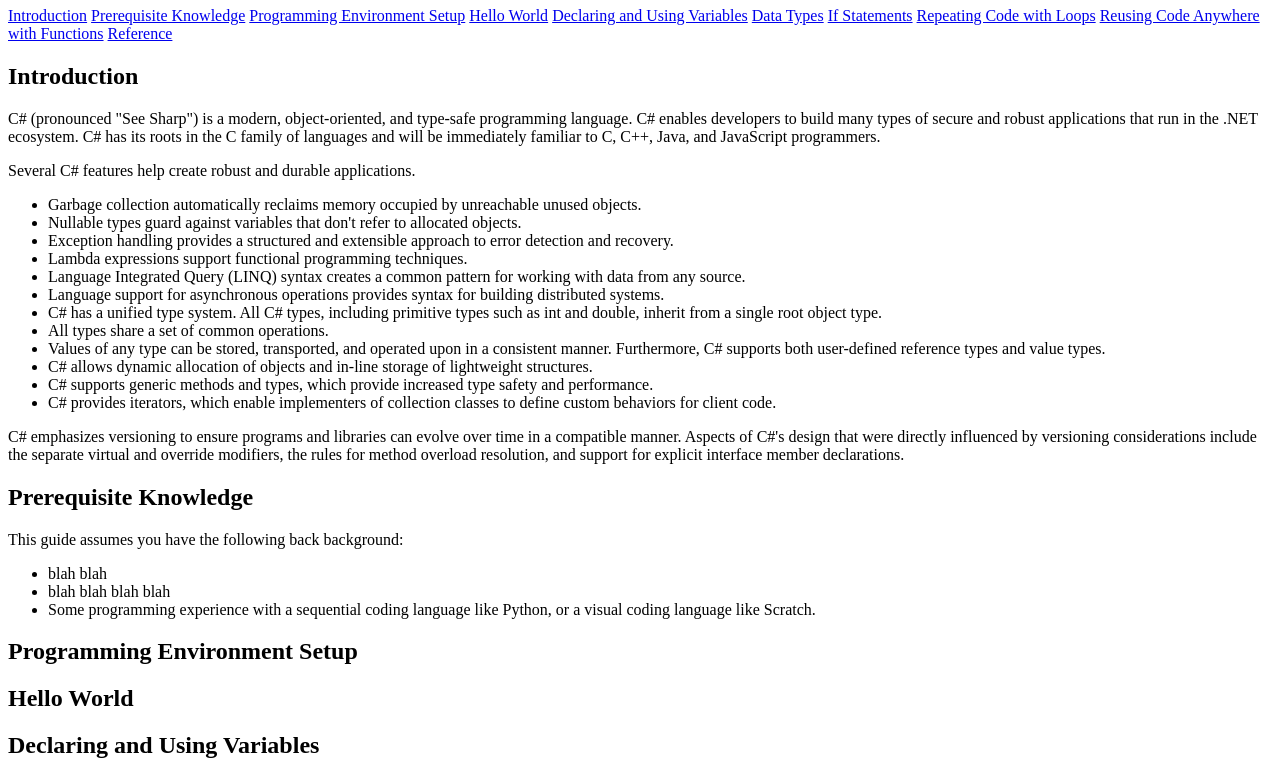
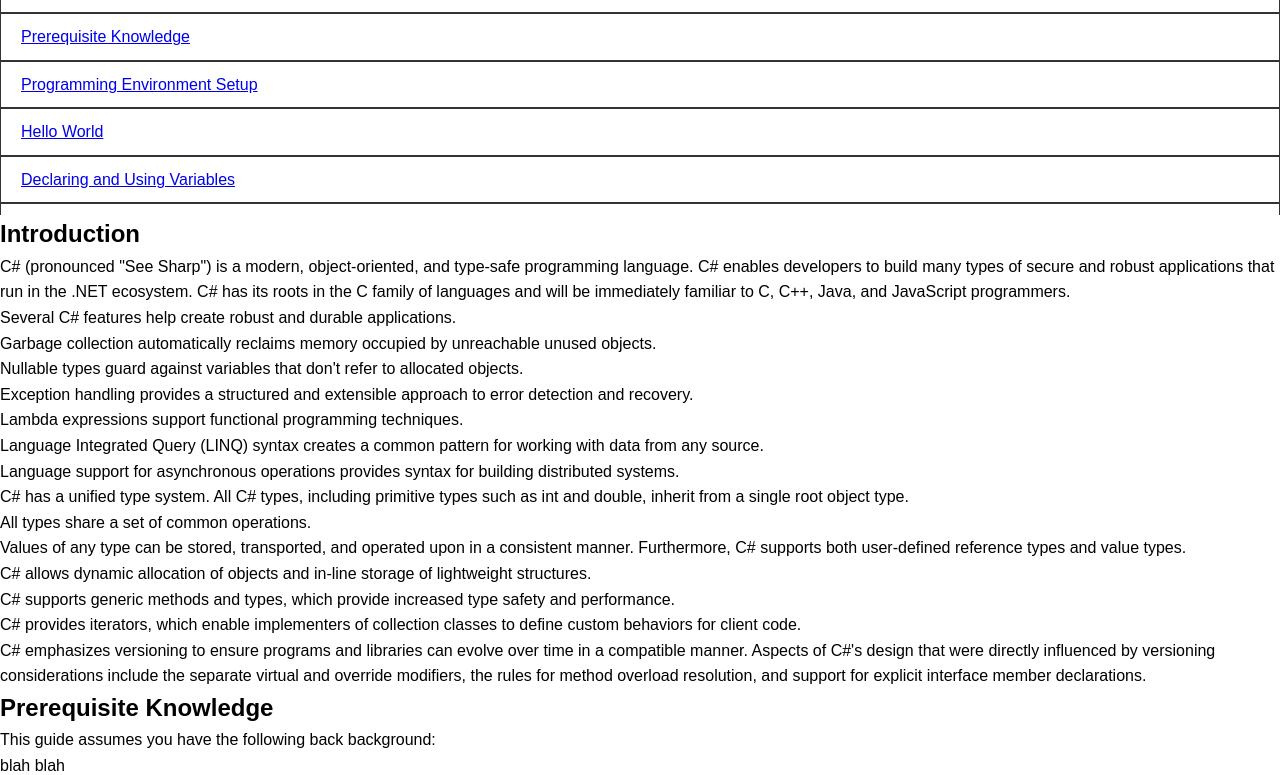
Before and after one commit to Pandorux/CSharpTechnicalDocumentationPage, a plain HTML site: page index.html in a window 1280 px wide. Shown: the part 73-848 px from the top of the page. Drawn offline with Linux system fonts and the light colour scheme.

Commit message:
Restructured Nav Menu, Linked Nav Menu Links, Styled Nav Menu

```diff
--- a/index.html
+++ b/index.html
@@ -4,24 +4,48 @@
         <meta charset="UTF-8">
         <meta http-equiv="X-UA-Compatible" content="IE=edge">
         <meta name="viewport" content="width=device-width, initial-scale=1.0">
-        <title>FCC: C# Introductory Technical Documenation Page</title>
+        <link rel="stylesheet" href="css/style.css">
+        <title>FCC: C# Introductory Technical Documentation Page</title>
     </head>
     <body>
-        <header class="header">
-            <h1>C# Introductory Technical Documenation</h1>
-            <nav>
-                <a href="#introduction">Introduction</a>
-                <a href="#prerequisite_knowledge">Prerequisite Knowledge</a>
-                <a href="#programming_environment_setup">Programming Environment Setup</a>
-                <a href="#hello_world">Hello World</a>
-                <a href="#declaring_and_using_variables">Declaring and Using Variables</a>
-                <a href="#data_types">Data Types</a>
-                <a href="#if_statements">If Statements</a>
-                <a href="repeating_code_with_loops">Repeating Code with Loops</a>
-                <a href="reusing_code_anywhere_with_loops">Reusing Code Anywhere with Functions</a>
-                <a href="reference">Reference</a>
-            </nav>
-        </header>
+
+        <nav id="navbar">
+            <header class="header">
+                <h1>C# Introductory Technical Documentation</h1>
+            </header>
+            <ul>
+                <li>
+                    <a class="nav-link" href="#introduction">Introduction</a>
+                </li>
+                <li>
+                    <a class="nav-link" href="#prerequisite_knowledge">Prerequisite Knowledge</a>
+                </li>
+                <li>
+                    <a class="nav-link" href="#programming_environment_setup">Programming Environment Setup</a>
+                </li>
+                <li>
+                    <a class="nav-link" href="#hello_world">Hello World</a>
+                </li>
+                <li>
+                    <a class="nav-link" href="#declaring_and_using_variables">Declaring and Using Variables</a>
+                </li>
+                <li>
+                    <a class="nav-link" href="#data_types">Data Types</a>
+                </li>
+                <li>
+                    <a class="nav-link" href="#if_statements">If Statements</a>
+                </li>
+                <li>
+                    <a class="nav-link" href="#repeating_code_with_loops">Repeating Code with Loops</a>
+                </li>
+                <li>
+                    <a class="nav-link" href="#reusing_code_anywhere_with_loops">Reusing Code Anywhere with Functions</a>
+                </li>
+                <li>
+                    <a class="nav-link" href="#reference">Reference</a>
+                </li>
+            </ul>
+        </nav>
 
         <main id="main-doc">
             <section class="main-section" id="introduction">
@@ -74,6 +98,15 @@
 
             <section class="main-section" id="hello_world">
                 <h1>Hello World</h1>
+                <code>Console.WriteLine("Hello World!");</code>
+                <p>
+                    Congratulations! You've run your first C# program. It's a simple program that prints the message "Hello World!". It used the
+                    Console.WriteLine method to print that message. Console is a type that represents the console window. WriteLine is a method
+                    of the Console type that prints a line of text to that text console.
+                    <br>
+                    Let's move on and explore more. The rest of this lesson explores working with the string type, which represents text in C#.
+                    Like the Console type, the string type has methods. The string methods work with text.
+                </p>
             </section>
 
             <section class="main-section" id="declaring_and_using_variables">
--- a/scss/style.scss
+++ b/scss/style.scss
@@ -1,6 +1,38 @@
+
+$text-color: black;
+$bg-main-color: white;
+$bg-code-color: grey;
 
 * {
     box-sizing: border-box;
     margin: 0;
     padding: 0;
 }
+
+body {
+    background-color: $bg-main-color;
+    font-family: Arial, Helvetica, sans-serif;
+    line-height: 1.6;
+}
+
+#navbar {
+
+    header h1 {
+        text-align: center;
+    }
+
+    ul {
+        display: flex;
+        flex-direction: column;
+        max-height: 250px;
+        overflow: auto;
+
+        li {
+            border-color: #333;
+            border-style: solid;
+            border-width: 1px;
+            padding: 10px 0px 10px 20px;
+        }
+    }
+
+}
```
Also changed, not shown: css/style.css, 1 other file.
